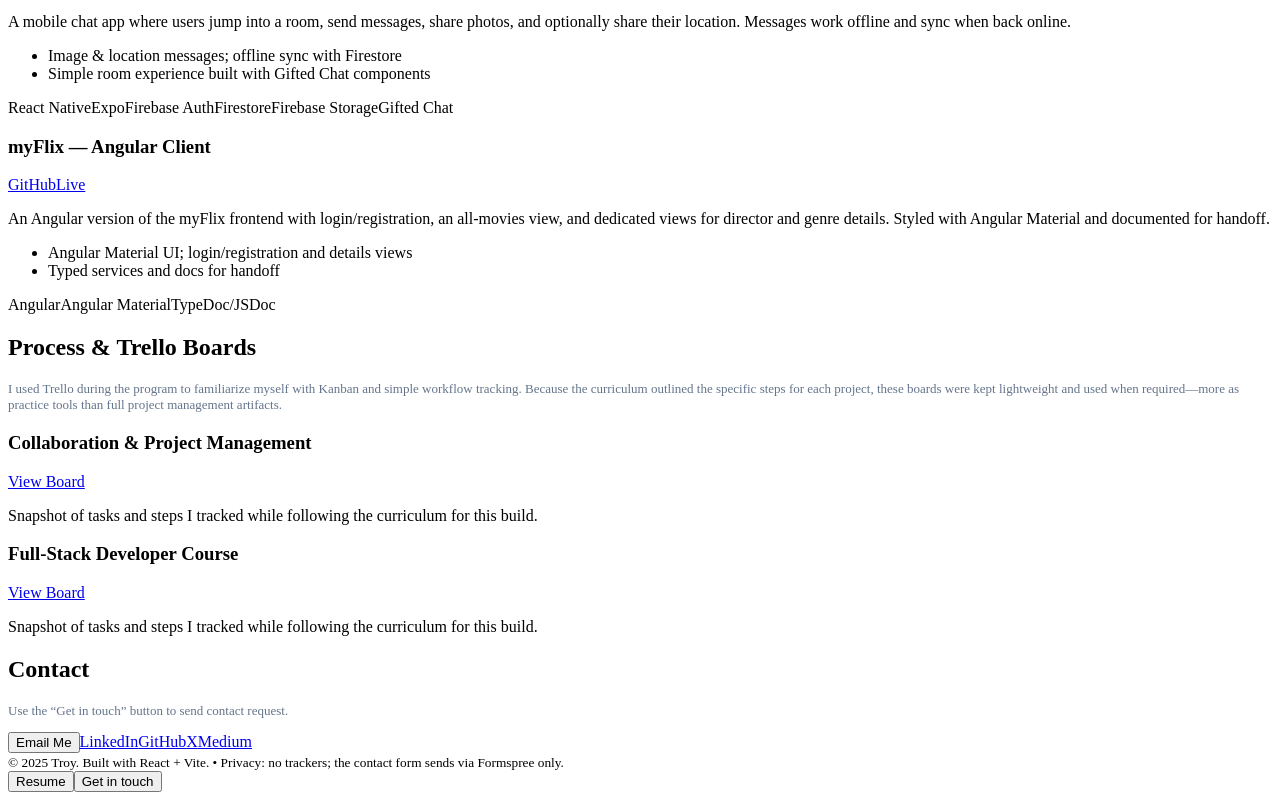
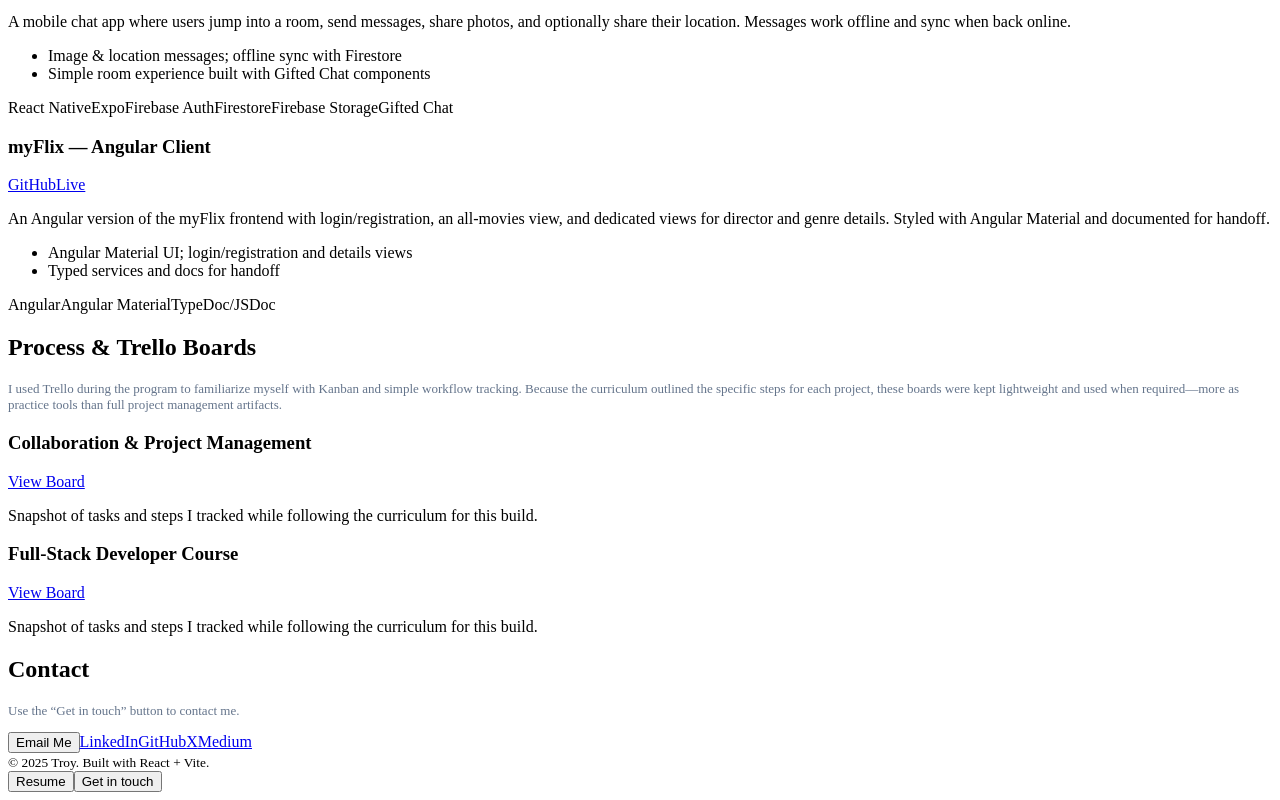
Before and after one commit to tmoubre/My_Portfolio, a React (Vite) app: page / in a window 1280 px wide. Shown: the part 1310-2110 px from the top of the page. Built offline with nearby package versions, Linux system fonts and the light colour scheme; the HTML template or start-up script is replaced by a standard one.

Commit message:
Corrected errors

```diff
--- a/src/App.jsx
+++ b/src/App.jsx
@@ -53,7 +53,12 @@ const TRELLO_BOARDS = [
 ]
 
 // Contact endpoint: Netlify Function in prod, Formspree direct in dev
-const CONTACT_URL = import.meta.env.PROD
+// Contact endpoint: Netlify Function in prod, Formspree direct in dev
+const IS_PROD =
+  typeof import.meta !== 'undefined' &&
+  /** @type {any} */ (import.meta).env?.PROD === true
+
+const CONTACT_URL = IS_PROD
   ? '/.netlify/functions/contact'
   : 'https://formspree.io/f/xblkvnzg'
 
@@ -64,8 +69,10 @@ export default function App() {
   const [formStatus, setFormStatus] = useState({ state: 'idle', msg: '' })
 
   // --- Toast ---
-  const [toast, setToast] = useState({ visible: false, msg: '', type: 'success' })
-  const toastTimerRef = useRef(null)
+const [toast, setToast] = useState({ visible: false, msg: '', type: 'success' })
+/** @type {React.MutableRefObject<ReturnType<typeof setTimeout> | null>} */
+const toastTimerRef = useRef(null)
+
   const showToast = (message, type = 'success', duration = 3500) => {
     setToast({ visible: true, msg: message, type })
     if (toastTimerRef.current) clearTimeout(toastTimerRef.current)
@@ -244,7 +251,7 @@ export default function App() {
         {/* Contact */}
         <section id="contact" className="card">
           <h2>Contact</h2>
-          <p className="muted">Use the “Get in touch” button to send contact request.</p>
+          <p className="muted">Use the “Get in touch” button to contact me.</p>
 
           <div className="contact" role="list" style={{ marginTop: '6px' }}>
             <button type="button" onClick={openChoiceModal}>Email Me</button>
@@ -260,7 +267,7 @@ export default function App() {
       <footer className="footer">
         <div className="container footer-actions">
           <small>
-            © {new Date().getFullYear()} Troy. Built with React + Vite. • Privacy: no trackers; the contact form sends via Formspree only.
+            © {new Date().getFullYear()} Troy. Built with React + Vite.
           </small>
 
           <div className="actions">
```
Also changed, not shown: src/components/ProjectCard.jsx (+9 -1 lines).
